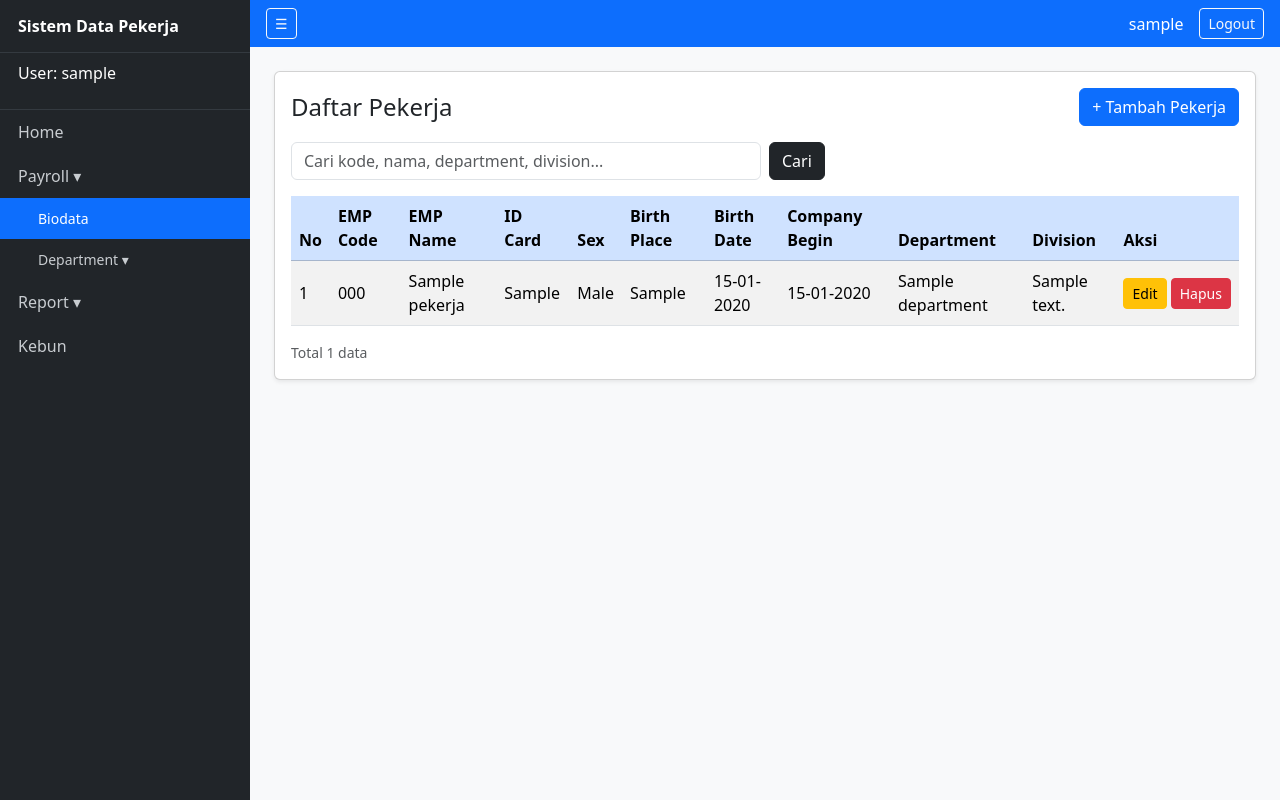
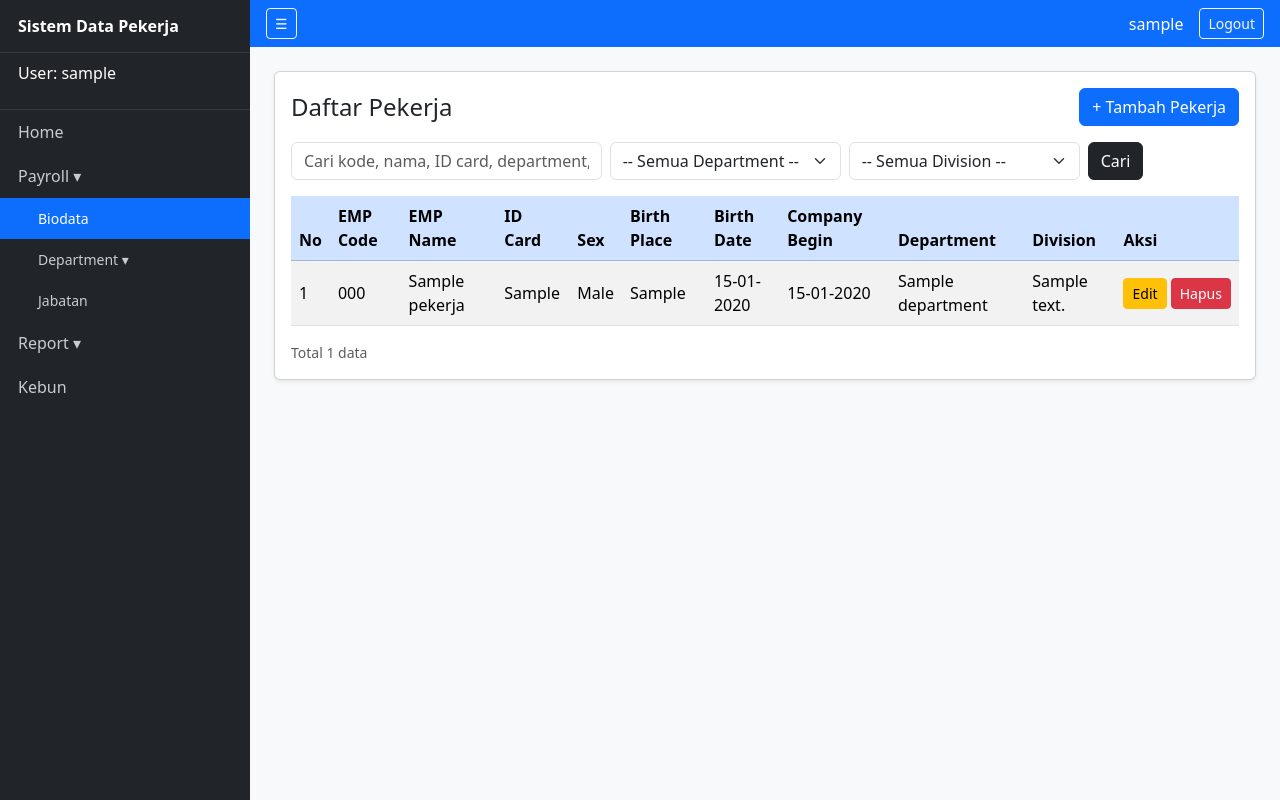
Before and after one commit to MuhammadIlham202310021/Payroll_modul, a Django app: page /pekerja/ in a window 1280 px wide. Run offline with Django 5.2, Linux system fonts and the light colour scheme; a user stored in the database is signed in; tables that the repository leaves empty hold one stand-in row (values such as "Sample post"); parts of the project's set-up code (start-up, migrations or seed data) failed here and were passed over.

Commit message:
tambah jabatan

```diff
--- a/pekerja/admin.py
+++ b/pekerja/admin.py
@@ -2,7 +2,7 @@ from django.contrib import admin
 
 # Register your models here.
 from django.contrib import admin
-from .models import Pekerja, Department, Division
+from .models import Pekerja, Department, Division, Jabatan
 
 @admin.register(Pekerja)
 class PekerjaAdmin(admin.ModelAdmin):
@@ -13,3 +13,4 @@ class PekerjaAdmin(admin.ModelAdmin):
 # Department dan Division ikut didaftarkan sebagai cadangan pengelolaan lewat /admin/.
 admin.site.register(Department)
 admin.site.register(Division)
+admin.site.register(Jabatan)
--- a/pekerja/models.py
+++ b/pekerja/models.py
@@ -1,4 +1,5 @@
 from django.db import models
+from django.core.validators import MinValueValidator
 
 # Create your models here.
 
@@ -70,3 +71,16 @@ class Division(models.Model):
 
     def __str__(self):
         return f'{self.division_code} - {self.division_name}'
+
+class Jabatan(models.Model):
+    jabatan_code = models.CharField('Jabatan Code', max_length=10, unique=True)
+    jabatan_name = models.CharField('jabatan_name', max_length=100)
+
+    class Meta:
+        ordering = ['jabatan_code']
+        verbose_name = "Jabatan"
+        # mencegah Django menulis “Jabatans” di /admin/, karena kata Indonesia tidak diberi akhiran s.
+        verbose_name_plural = 'Jabatan'
+
+    def __str__(self):
+        return f'{self.jabatan_code} - {self.jabatan_name}'
--- a/pekerja/templates/pekerja/base.html
+++ b/pekerja/templates/pekerja/base.html
@@ -56,7 +56,7 @@
             {% comment %} PAYROLL {% endcomment %}
             <li class="nav-item">
                 <a class="nav-link" data-bs-toggle="collapse" href="#menuPayroll" role="button">Payroll &#9662;</a>
-                <ul class="nav flex-column submenu collapse {% if n == 'list' or n == 'create' or n == 'update' or n == 'delete' or 'department' in n or 'division' in n %}show{% endif %}" id="menuPayroll">
+                <ul class="nav flex-column submenu collapse {% if n == 'list' or n == 'create' or n == 'update' or n == 'delete' or 'department' in n or 'division' in n or 'jabatan' in n %}show{% endif %}" id="menuPayroll">
 
                     {% comment %} BIOADATA {% endcomment %}
                     {% if perms.pekerja.view_pekerja %}
@@ -84,8 +84,17 @@
                         </ul>
                     </li>
                     {% endif %}
+
+                    {% comment %} Jabatan {% endcomment %}
+                    {% if perms.pekerja.view_jabatan %}
+                    <li class="nav-item">
+                        <a class="nav-link {% if 'jabatan' in n %}active{% endif %}"
+                           href="{% url 'pekerja:jabatan_list' %}">Jabatan</a>
+                    </li>
+                    {% endif %}
                 </ul>
             </li>
+            {% comment %} END PAYROLL {% endcomment %}
 
             {% comment %} Report {% endcomment %}
             <li class="nav-item">
--- a/pekerja/templates/pekerja/pekerja_list.html
+++ b/pekerja/templates/pekerja/pekerja_list.html
@@ -11,14 +11,34 @@
             {% endif %}
         </div>
 
-        <form method="get" class="row g-2 mb-3">
-            <div class="col-md-6">
+                <form method="get" class="row g-2 mb-3">
+            <div class="col-md-4">
                 <input type="text" name="q" value="{{ q }}" class="form-control"
-                       placeholder="Cari kode, nama, department, division...">
+                       placeholder="Cari kode, nama, ID card, department, division...">
+            </div>
+            <div class="col-md-3">
+                <select name="department" id="filter_department" class="form-select">
+                    <option value="">-- Semua Department --</option>
+                    {% for d in departments %}
+                    <option value="{{ d.pk }}" {% if selected_dept and d.pk == selected_dept.pk %}selected{% endif %}>
+                        {{ d.department_code }} - {{ d.department_name }}
+                    </option>
+                    {% endfor %}
+                </select>
+            </div>
+            <div class="col-md-3">
+                <select name="division" id="filter_division" class="form-select">
+                    <option value="">-- Semua Division --</option>
+                    {% for v in divisions %}
+                    <option value="{{ v.pk }}" {% if selected_div and v.pk == selected_div.pk %}selected{% endif %}>
+                        {{ v.division_code }} - {{ v.division_name }}
+                    </option>
+                    {% endfor %}
+                </select>
             </div>
             <div class="col-auto">
                 <button type="submit" class="btn btn-dark">Cari</button>
-                {% if q %}
+                {% if has_filter %}
                     <a href="{% url 'pekerja:list' %}" class="btn btn-outline-secondary">Reset</a>
                 {% endif %}
             </div>
@@ -77,7 +97,7 @@
         <div class="d-flex justify-content-between align-items-center">
             <small class="text-muted">
                 Total {{ page_obj.paginator.count }} data
-                {% if q %}(hasil pencarian "{{ q }}"){% endif %}
+                {% if has_filter %}(hasil filter){% endif %}
             </small>
 
             {% if page_obj.has_other_pages %}
@@ -85,7 +105,7 @@
                 <ul class="pagination mb-0">
                     {% if page_obj.has_previous %}
                         <li class="page-item">
-                            <a class="page-link" href="?page={{ page_obj.previous_page_number }}{% if q %}&q={{ q|urlencode }}{% endif %}">Sebelumnya</a>
+                            <a class="page-link" href="?{% if query_string %}{{ query_string }}&{% endif %}page={{ page_obj.previous_page_number }}">Sebelumnya</a>
                         </li>
                     {% else %}
                         <li class="page-item disabled"><span class="page-link">Sebelumnya</span></li>
@@ -97,7 +117,7 @@
 
                     {% if page_obj.has_next %}
                         <li class="page-item">
-                            <a class="page-link" href="?page={{ page_obj.next_page_number }}{% if q %}&q={{ q|urlencode }}{% endif %}">Berikutnya</a>
+                            <a class="page-link" href="?{% if query_string %}{{ query_string }}&{% endif %}page={{ page_obj.next_page_number }}">Berikutnya</a>
                         </li>
                     {% else %}
                         <li class="page-item disabled"><span class="page-link">Berikutnya</span></li>
@@ -109,4 +129,28 @@
 
     </div>
 </div>
+
+<script>
+    (function () {
+        const dept = document.getElementById('filter_department');
+        const div = document.getElementById('filter_division');
+        const url = "{% url 'pekerja:division_by_department' %}";
+
+        dept.addEventListener('change', function () {
+            div.innerHTML = '<option value="">-- Semua Division --</option>';
+            if (!this.value) return;
+
+            fetch(url + '?department=' + this.value)
+                .then(function (r) { return r.json(); })
+                .then(function (items) {
+                    items.forEach(function (it) {
+                        const opt = document.createElement('option');
+                        opt.value = it.id;
+                        opt.textContent = it.division_code + ' - ' + it.division_name;
+                        div.appendChild(opt);
+                    });
+                });
+        });
+    })();
+</script>
 {% endblock %}
--- a/pekerja/urls.py
+++ b/pekerja/urls.py
@@ -26,5 +26,11 @@ urlpatterns = [
 
     path('report/', views.report_biodata, name='report'),
     path('report/excel/', views.report_excel, name='report_excel'),
-    path('report/pdf/', views.report_pdf, name='report_pdf')
+    path('report/pdf/', views.report_pdf, name='report_pdf'),
+
+    path('jabatan/', views.jabatan_list, name='jabatan_list'),
+    path('jabatan/tambah/', views.jabatan_create, name='jabatan_create'),
+    path('jabatan/<int:pk>/edit/', views.jabatan_update, name='jabatan_update'),
+    path('jabatan/<int:pk>/hapus/', views.jabatan_delete, name='jabatan_delete'),
+
 ]
--- a/pekerja/views.py
+++ b/pekerja/views.py
@@ -9,8 +9,8 @@ from .report_excel import build_workbook
 from .report_pdf import build_pdf
 
 
-from .forms import PekerjaForm, DepartmentForm, DivisionForm, ReportFilterForm
-from .models import Pekerja, Department, Division
+from .forms import PekerjaForm, DepartmentForm, DivisionForm, ReportFilterForm, JabatanForm
+from .models import Pekerja, Department, Division, Jabatan
 from .report_utils import filter_pekerja, filter_label, build_summary
 
 @login_required
@@ -27,8 +27,11 @@ def kebun(request):
 def pekerja_list(request):
     # request.GET.get('q') mengambil kata kunci dari URL, misalnya /?q=budi.
     q = request.GET.get('q', '').strip()
+    dept_id = request.GET.get('department', '')
+    div_id = request.GET.get('division', '')
 
     pekerja = Pekerja.objects.select_related('division__department')
+
     if q:
         # Q(...) | Q(...) berarti ATAU: data cocok jika salah satu kolom mengandung kata kunci. icontains tidak membedakan huruf besar dan kecil.
         pekerja = pekerja.filter(
@@ -39,15 +42,38 @@ def pekerja_list(request):
             Q(division__department__department_name__icontains=q)
         )
 
-    # Paginator(pekerja, 10) membagi data menjadi halaman berisi 10 baris.
+    selected_dept = None
+    selected_div = None
+    divisions = Division.objects.none()
+
+    if dept_id.isdigit():
+        selected_dept = Department.objects.filter(pk=dept_id).first()
+
+    if selected_dept:
+        pekerja = pekerja.filter(division__department=selected_dept)
+        divisions = Division.objects.filter(department=selected_dept)
+        # memastikan nilainya angka sebelum dipakai untuk query, sehingga isi URL yang ngawur diabaikan, bukan menyebabkan error.
+        if div_id.isdigit():
+            selected_div = divisions.filter(pk=div_id).first()
+            if selected_div:
+                pekerja = pekerja.filter(division=selected_div)
+
     paginator = Paginator(pekerja, 10)
-    # get_page(...) mengambil halaman sesuai ?page=2 di URL.
     page_obj = paginator.get_page(request.GET.get('page'))
+
+    params = request.GET.copy()
+    params.pop('page', None)
 
     # Template menerima page_obj (data satu halaman),
     return render (request, 'pekerja/pekerja_list.html', {
         'page_obj': page_obj,
         'q': q,
+        'departments': Department.objects.all(),
+        'divisions': divisions,
+        'selected_dept': selected_dept,
+        'selected_div': selected_div,
+        'has_filter': bool(q or selected_dept),
+        'query_string':  params.urlencode(),
     })
 
 # Create Pekerja
@@ -281,3 +307,57 @@ def report_pdf(request):
     response['Content-Disposition'] = f'attachment; filename="report_biodata_{stamp}.pdf"'
     build_pdf(response, qs, summary, label, request.user.username)
     return response
+
+# === Jabatan ===
+@login_required
+@permission_required('pekerja.view_jabatan', raise_exception=True)
+def jabatan_list(request):
+    return render(request, 'pekerja/jabatan_list.html', {
+        'items': Jabatan.objects.all(),
+    })
+
+@login_required
+@permission_required('pekerja.add_jabatan', raise_exception=True)
+def jabatan_create(request):
+    if request.method == 'POST':
+        form = JabatanForm(request.POST)
+        if form.is_valid():
+            form.save()
+            messages.success(request, 'Jabatan berhasil ditambahkan.')
+            return redirect('pekerja:jabatan_list')
+    else:
+        form = JabatanForm()
+    return render(request, 'pekerja/master_form.html', {
+        'form': form, 'judul': 'Tambah Jabatan', 'kembali': 'pekerja:jabatan_list',
+    })
+
+@login_required
+@permission_required('pekerja.change_jabatan', raise_exception=True)
+def jabatan_update(request, pk):
+    obj = get_object_or_404(Jabatan, pk=pk)
+    if request.method == 'POST':
+        form = JabatanForm(request.POST, instance=obj)
+        if form.is_valid():
+            form.save()
+            messages.success(request, 'Jabatan bersahil diperbarui')
+            return redirect('pekerja:jabatan_list')
+    else:
+        form = JabatanForm(instance=obj)
+    return render(request, 'pekerja/master_form.html', {
+        'form': form, 'judul': 'Edit Jabatan', 'kembali': 'pekerja:jabatan_list',
+        })
+
+@login_required
+@permission_required('pekerja.delete_jabatan', raise_exception=True)
+def jabatan_delete(request, pk):
+    obj = get_object_or_404(Jabatan, pk=pk)
+    if request.method == 'POST':
+        try:
+            obj.delete()
+            messages.success(request, 'Jabatan berhasil dihapus')
+        except ProtectedError:
+            messages.error(request, 'Jabatan tidak bisa dihapus karena masih dipakai Pekerja')
+        return redirect('pekerja:jabatan_list')
+    return render(request, 'pekerja/master_confirm_delete.html', {
+        'obj': obj, 'judul': 'Hapus Jabatan', 'kembali': 'pekerja:jabatan_list',
+    })
```
Also changed, not shown: pekerja/forms.py (+11 -1 lines), pekerja/templates/pekerja/jabatan_list.html (added, +48 -0 lines), pekerja/migrations/0006_jabatan.py (added).
